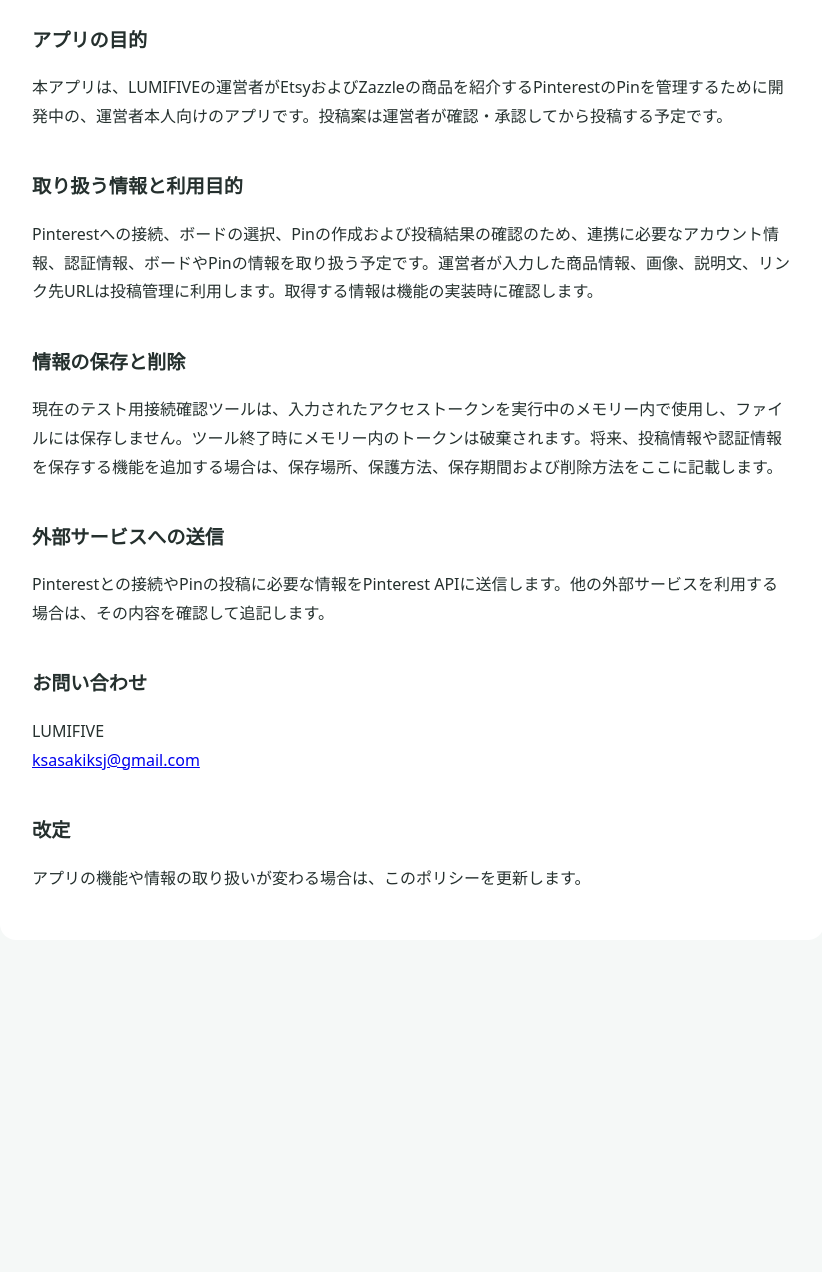
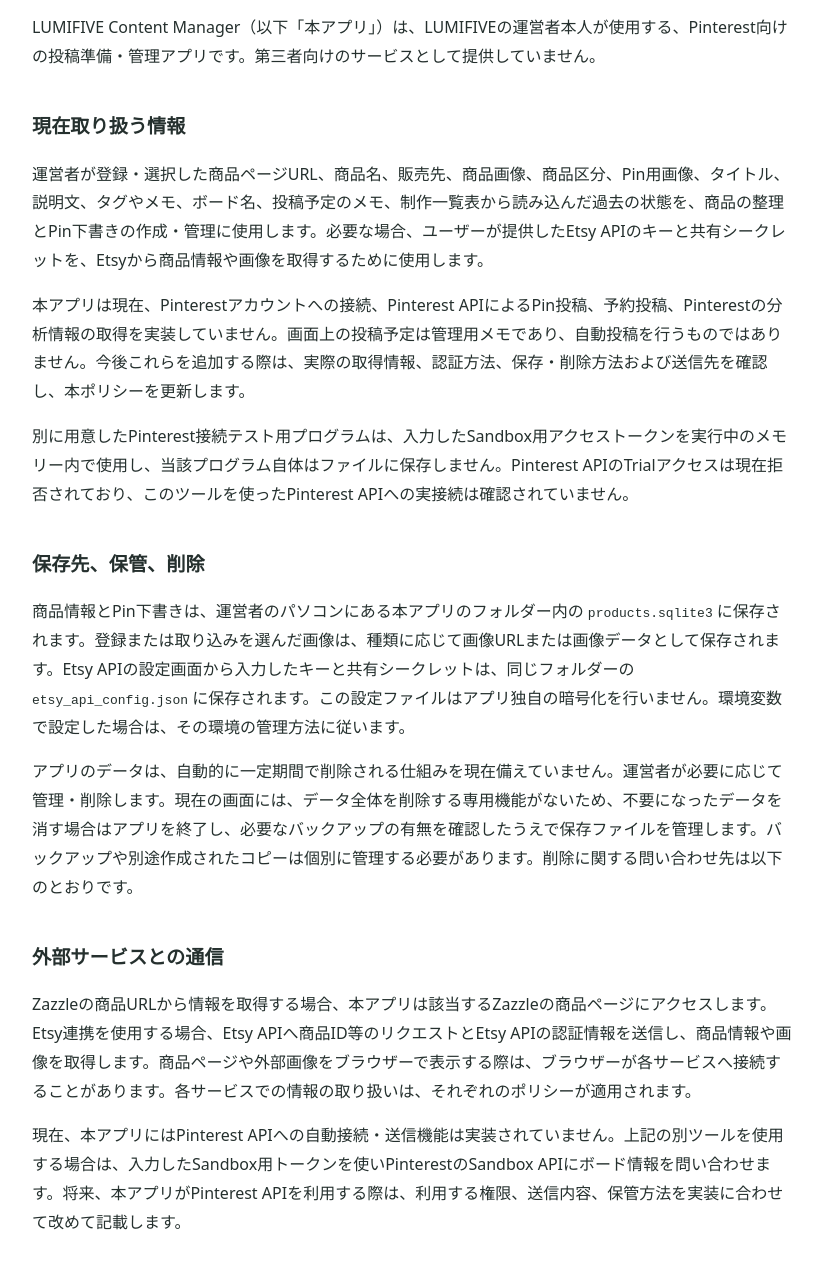
Before and after one commit to ksasakiksj-code/lumifive-privacy, a plain HTML site: page index.html in a window 1280 px wide. Shown: the part 217-1489 px from the top of the page, without its empty margins (228-1050 px from the left). Before the commit the page ends 1197 px from the top, so only its background shows below. Drawn offline with Linux system fonts and the light colour scheme.

Commit message:
Update index.html

```diff
--- a/index.html
+++ b/index.html
@@ -1 +1,14 @@
-<!doctype html><html lang="ja"><head><meta charset="utf-8"><meta name="viewport" content="width=device-width, initial-scale=1"><title>LUMIFIVE Content Manager | プライバシーポリシー</title><style>body{font-family:system-ui,sans-serif;line-height:1.8;color:#25302e;background:#f5f8f7;margin:0}main{max-width:760px;margin:40px auto;padding:32px;background:white;border-radius:16px}h2{font-size:1.2rem;margin-top:2em}@media(max-width:600px){main{margin:0;padding:24px}}</style></head><body><main><h1>プライバシーポリシー</h1><p>LUMIFIVE Content Manager</p><h2>アプリの目的</h2><p>本アプリは、LUMIFIVEの運営者がEtsyおよびZazzleの商品を紹介するPinterestのPinを管理するために開発中の、運営者本人向けのアプリです。投稿案は運営者が確認・承認してから投稿する予定です。</p><h2>取り扱う情報と利用目的</h2><p>Pinterestへの接続、ボードの選択、Pinの作成および投稿結果の確認のため、連携に必要なアカウント情報、認証情報、ボードやPinの情報を取り扱う予定です。運営者が入力した商品情報、画像、説明文、リンク先URLは投稿管理に利用します。取得する情報は機能の実装時に確認します。</p><h2>情報の保存と削除</h2><p>現在のテスト用接続確認ツールは、入力されたアクセストークンを実行中のメモリー内で使用し、ファイルには保存しません。ツール終了時にメモリー内のトークンは破棄されます。将来、投稿情報や認証情報を保存する機能を追加する場合は、保存場所、保護方法、保存期間および削除方法をここに記載します。</p><h2>外部サービスへの送信</h2><p>Pinterestとの接続やPinの投稿に必要な情報をPinterest APIに送信します。他の外部サービスを利用する場合は、その内容を確認して追記します。</p><h2>お問い合わせ</h2><p>LUMIFIVE<br><a href="mailto:ksasakiksj@gmail.com">ksasakiksj@gmail.com</a></p><h2>改定</h2><p>アプリの機能や情報の取り扱いが変わる場合は、このポリシーを更新します。</p></main></body></html>
+<!doctype html><html lang="ja"><head><meta charset="utf-8"><meta name="viewport" content="width=device-width,initial-scale=1"><title>LUMIFIVE Content Manager | プライバシーポリシー</title><style>body{font-family:system-ui,sans-serif;line-height:1.8;color:#25302e;background:#f5f8f7;margin:0}main{max-width:760px;margin:40px auto;padding:32px;background:white;border-radius:16px}h2{font-size:1.2rem;margin-top:2em}@media(max-width:600px){main{margin:0;padding:24px}}</style></head><body><main><h1>LUMIFIVE Content Manager プライバシーポリシー</h1>
+<p>LUMIFIVE Content Manager（以下「本アプリ」）は、LUMIFIVEの運営者本人が使用する、Pinterest向けの投稿準備・管理アプリです。第三者向けのサービスとして提供していません。</p>
+<h2>現在取り扱う情報</h2>
+<p>運営者が登録・選択した商品ページURL、商品名、販売先、商品画像、商品区分、Pin用画像、タイトル、説明文、タグやメモ、ボード名、投稿予定のメモ、制作一覧表から読み込んだ過去の状態を、商品の整理とPin下書きの作成・管理に使用します。必要な場合、ユーザーが提供したEtsy APIのキーと共有シークレットを、Etsyから商品情報や画像を取得するために使用します。</p>
+<p>本アプリは現在、Pinterestアカウントへの接続、Pinterest APIによるPin投稿、予約投稿、Pinterestの分析情報の取得を実装していません。画面上の投稿予定は管理用メモであり、自動投稿を行うものではありません。今後これらを追加する際は、実際の取得情報、認証方法、保存・削除方法および送信先を確認し、本ポリシーを更新します。</p>
+<p>別に用意したPinterest接続テスト用プログラムは、入力したSandbox用アクセストークンを実行中のメモリー内で使用し、当該プログラム自体はファイルに保存しません。Pinterest APIのTrialアクセスは現在拒否されており、このツールを使ったPinterest APIへの実接続は確認されていません。</p>
+<h2>保存先、保管、削除</h2>
+<p>商品情報とPin下書きは、運営者のパソコンにある本アプリのフォルダー内の <code>products.sqlite3</code> に保存されます。登録または取り込みを選んだ画像は、種類に応じて画像URLまたは画像データとして保存されます。Etsy APIの設定画面から入力したキーと共有シークレットは、同じフォルダーの <code>etsy_api_config.json</code> に保存されます。この設定ファイルはアプリ独自の暗号化を行いません。環境変数で設定した場合は、その環境の管理方法に従います。</p>
+<p>アプリのデータは、自動的に一定期間で削除される仕組みを現在備えていません。運営者が必要に応じて管理・削除します。現在の画面には、データ全体を削除する専用機能がないため、不要になったデータを消す場合はアプリを終了し、必要なバックアップの有無を確認したうえで保存ファイルを管理します。バックアップや別途作成されたコピーは個別に管理する必要があります。削除に関する問い合わせ先は以下のとおりです。</p>
+<h2>外部サービスとの通信</h2>
+<p>Zazzleの商品URLから情報を取得する場合、本アプリは該当するZazzleの商品ページにアクセスします。Etsy連携を使用する場合、Etsy APIへ商品ID等のリクエストとEtsy APIの認証情報を送信し、商品情報や画像を取得します。商品ページや外部画像をブラウザーで表示する際は、ブラウザーが各サービスへ接続することがあります。各サービスでの情報の取り扱いは、それぞれのポリシーが適用されます。</p>
+<p>現在、本アプリにはPinterest APIへの自動接続・送信機能は実装されていません。上記の別ツールを使用する場合は、入力したSandbox用トークンを使いPinterestのSandbox APIにボード情報を問い合わせます。将来、本アプリがPinterest APIを利用する際は、利用する権限、送信内容、保管方法を実装に合わせて改めて記載します。</p>
+<h2>お問い合わせ</h2><p>LUMIFIVE</p><p><a href="mailto:ksasakiksj@gmail.com">ksasakiksj@gmail.com</a></p>
+<h2>改定</h2><p>情報の取り扱いや機能を変更する場合は、内容に合わせてこのポリシーを更新します。</p></main></body></html>
```
